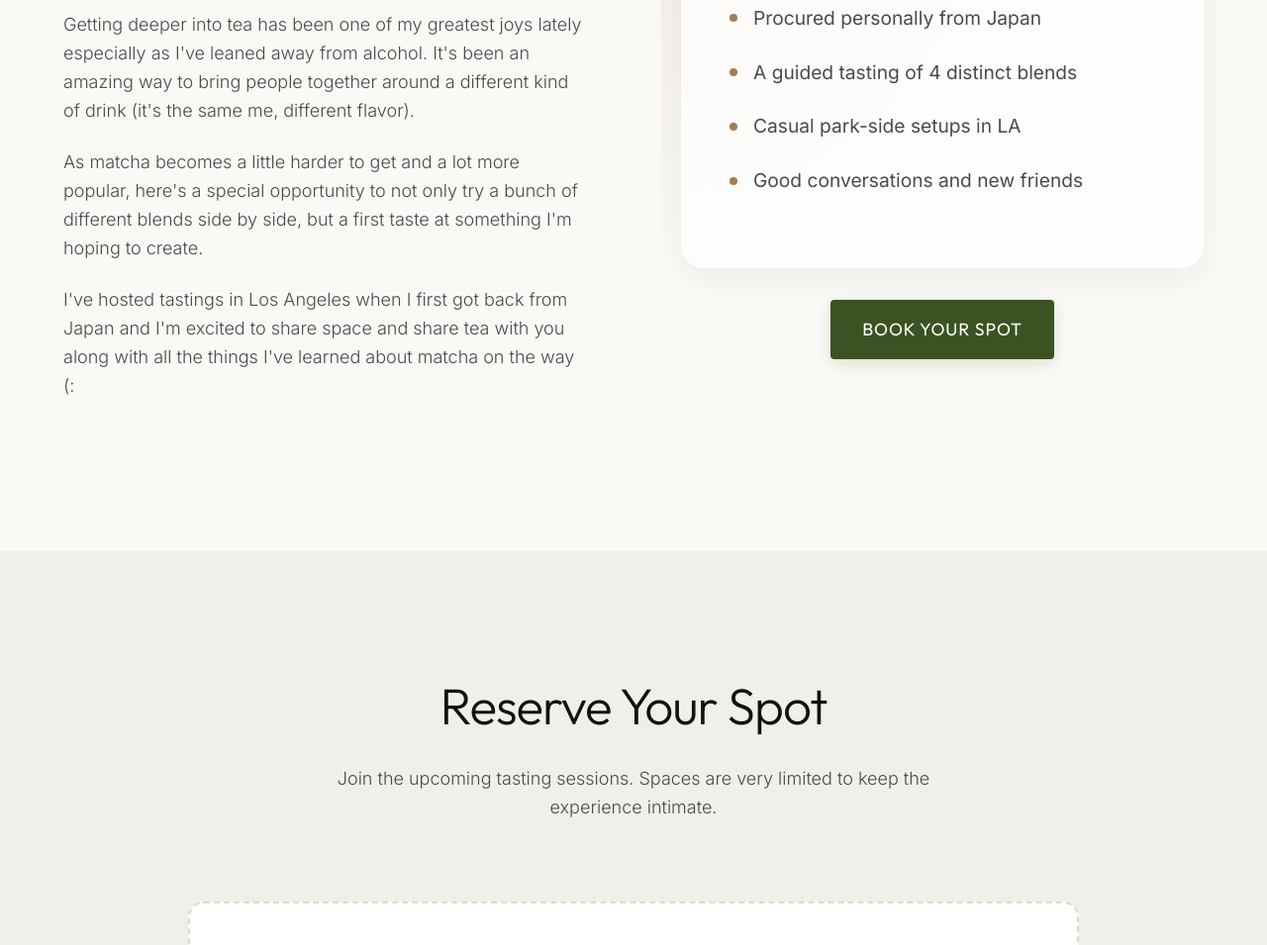
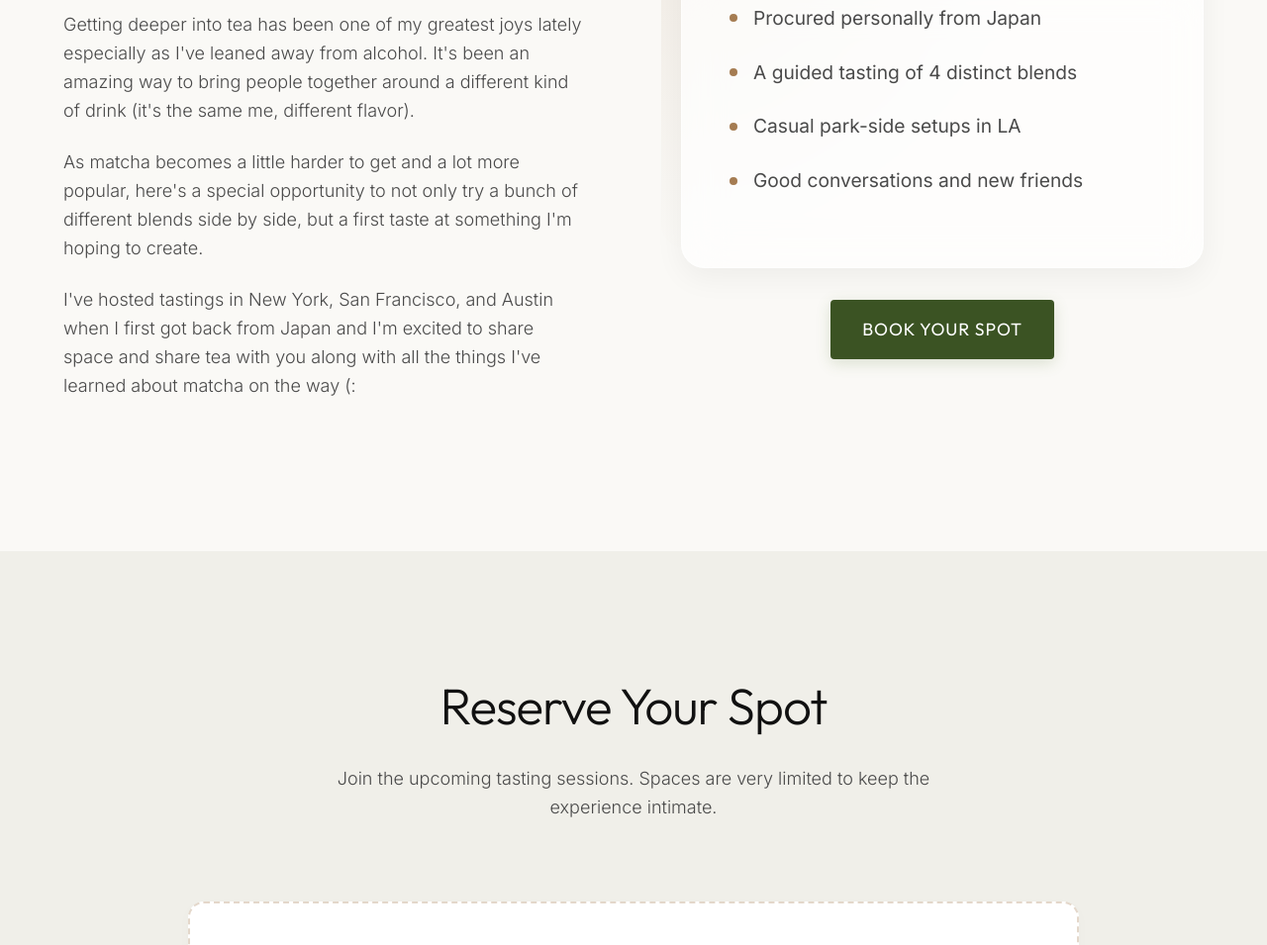
Before and after one commit to chriswilltan/matchatastings-landing, a plain HTML site: page index.html in a window 1280 px wide. Shown: the part 1099-2054 px from the top of the page at 99% size. Drawn offline with Linux system fonts and the light colour scheme; a script that the page names is missing.

Commit message:
Update body text cities

```diff
--- a/index.html
+++ b/index.html
@@ -60,7 +60,8 @@
                     <p>As matcha becomes a little harder to get and a lot more popular, here's a special opportunity to
                         not only try a bunch of different blends side by side, but a first taste at something I'm hoping
                         to create.</p>
-                    <p>I've hosted tastings in Los Angeles when I first got back from Japan and I'm excited to share
+                    <p>I've hosted tastings in New York, San Francisco, and Austin when I first got back from Japan and
+                        I'm excited to share
                         space
                         and share tea with you along with all the things I've learned about matcha on the way (:</p>
                 </div>
```
